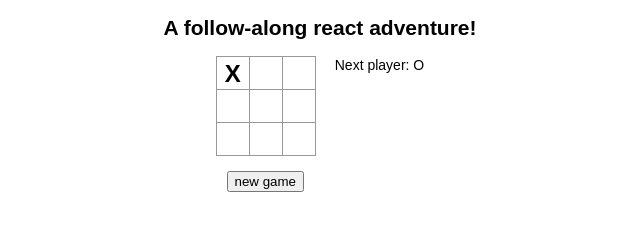
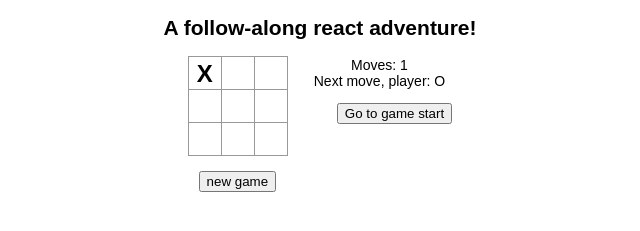
Before and after one commit to neenjaw/react-tutorial-tictactoe, a React app: page / in a window 1280 px wide. Both pictures are taken after a click on the button 553 px from the left and 128 px from the top of the page. Shown: the part 55-286 px from the top of the page, without its empty margins (320-960 px from the left). Built offline with nearby package versions, Linux system fonts and the light colour scheme.

Commit message:
history added

```diff
--- a/src/r/game.js
+++ b/src/r/game.js
@@ -6,19 +6,10 @@ export class Game extends React.Component {
   constructor(props) {
     super(props);
     this.state = newGame();
-    // {
-    //   history: [
-    //     {
-    //       squares: Array(9).fill(null)
-    //     }
-    //   ],
-    //   xIsNext: true
-    // };
   }
 
   handleClick(i) {
     const history = this.state.history;
-    // const current = history[history.length - 1];
     const current = history[0];
     const squares = current.squares.slice();
 
@@ -28,17 +19,21 @@ export class Game extends React.Component {
 
     squares[i] = this.state.xIsNext ? "X" : "O";
     this.setState({
-      // history: history.concat([
-      //   {
-      //     squares: squares
-      //   }
-      // ]),
       history: [
         {
           squares: squares
         }
       ].concat(history),
+      stepNumber: history.length,
       xIsNext: !this.state.xIsNext
+    });
+  }
+
+  jumpTo(step) {
+    this.setState({
+      history: this.state.history.slice((step + 1) * -1),
+      stepNumber: step,
+      xIsNext: step % 2 === 0
     });
   }
 
@@ -51,11 +46,25 @@ export class Game extends React.Component {
     const current = history[0];
     const winner = calculateWinner(current.squares);
 
+    const moves = history
+      .slice()
+      .reverse()
+      .map((step, move) => {
+        const desc = move ? "Go to move #" + move : "Go to game start";
+
+        return (
+          <li key={move}>
+            <button onClick={() => this.jumpTo(move)}>{desc}</button>
+          </li>
+        );
+      })
+      .slice(0, -1);
+
     let status;
     if (winner) {
       status = "Winner: " + winner;
     } else {
-      status = "Next player: " + (this.state.xIsNext ? "X" : "O");
+      status = `Next move, player: ${this.state.xIsNext ? "X" : "O"}`;
     }
 
     return (
@@ -67,8 +76,9 @@ export class Game extends React.Component {
           </button>
         </div>
         <div className="game-info">
+          <div>{`Moves: ${this.state.stepNumber}`}</div>
           <div>{status}</div>
-          <ol>{/* TODO */}</ol>
+          <ol>{moves}</ol>
         </div>
       </div>
     );
@@ -82,6 +92,7 @@ function newGame() {
         squares: Array(9).fill(null)
       }
     ],
+    stepNumber: 0,
     xIsNext: true
   };
 }
--- a/src/styles.css
+++ b/src/styles.css
@@ -56,6 +56,10 @@ ul {
   margin-left: 20px;
 }
 
+.game-info ol {
+  list-style: none;
+}
+
 .reset-btn {
   margin-top: 15px;
 }
```
